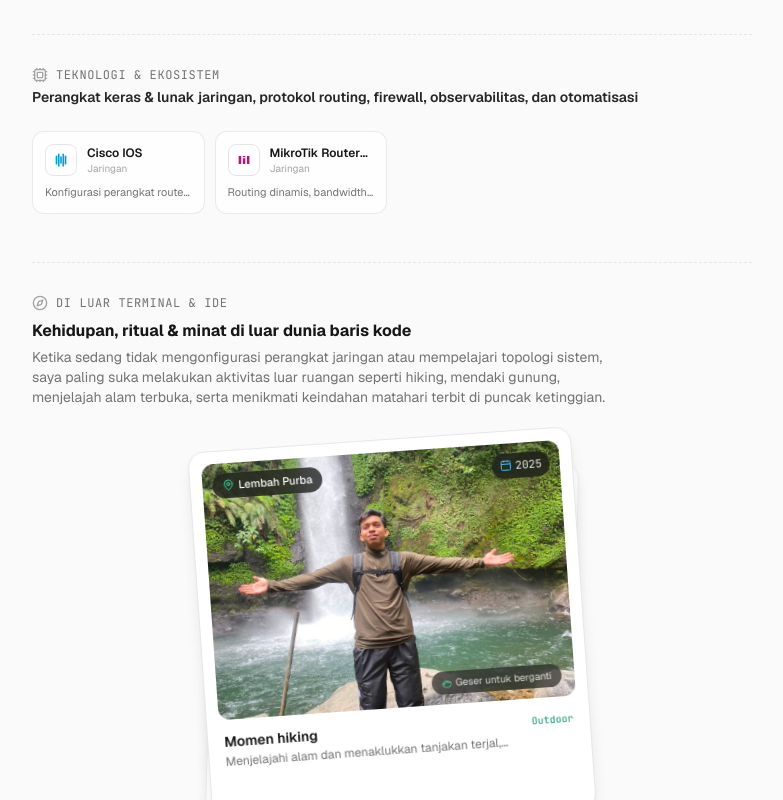
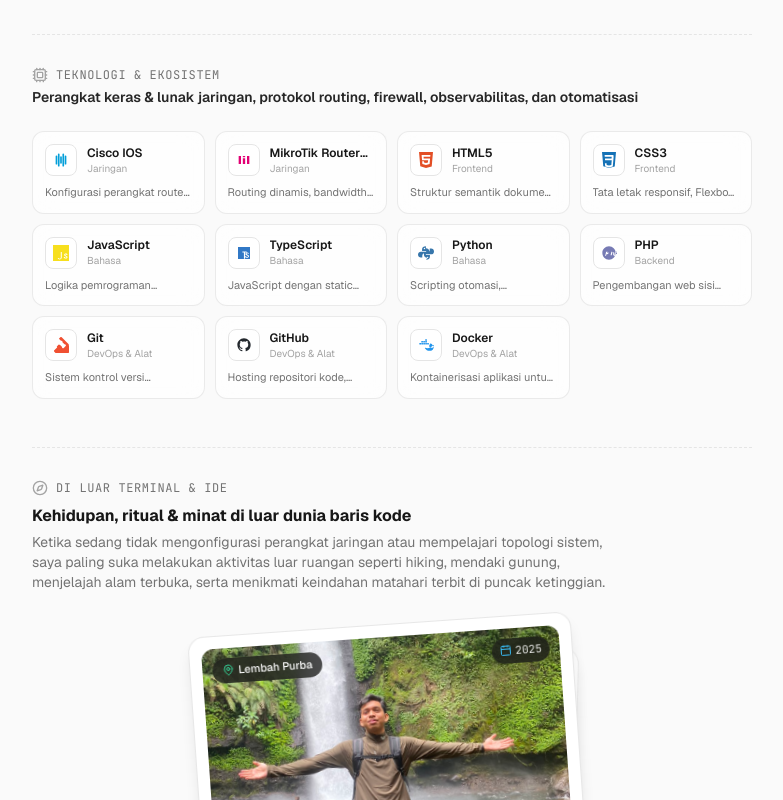
Before and after one commit to Yantokumar/bahrudinyusupcaruban, a React (Vite) app: page / in a window 1280 px wide. Shown: the part 1720-2520 px from the top of the page, without its empty margins (248-1031 px from the left). Built offline with nearby package versions, Linux system fonts and the light colour scheme.

Commit message:
feat: hapus background animasi biru dan tambahkan stack web, bahasa & devops ke teknologi ekosistem

```diff
--- a/src/App.tsx
+++ b/src/App.tsx
@@ -4,8 +4,6 @@ import { ThemeProvider } from './context/ThemeContext';
 import { Navbar } from './components/layout/Navbar';
 import { Footer } from './components/layout/Footer';
 import { Chatbot } from './components/ui/Chatbot';
-import { AmbientGlow } from './components/ui/AmbientGlow';
-import { NetworkCanvas } from './components/ui/NetworkCanvas';
 import { ScrollProgress } from './components/ui/ScrollProgress';
 import { HomePage } from './pages/HomePage';
 import { ProjectsPage } from './pages/ProjectsPage';
@@ -28,8 +26,6 @@ export const App: React.FC = () => {
         <ScrollToTop />
         <ScrollProgress />
         <div className="relative flex min-h-screen flex-col bg-[#fafafa] text-neutral-900 transition-colors duration-200 dark:bg-[#0c0c0e] dark:text-neutral-100 overflow-x-hidden">
-          <AmbientGlow />
-          <NetworkCanvas />
           <Navbar />
 
           <main className="relative z-10 flex-1">
--- a/src/components/ui/Icons.tsx
+++ b/src/components/ui/Icons.tsx
@@ -90,6 +90,31 @@ export const BrandIcons: Record<string, React.FC<IconProps>> = {
       <path d="M23.546 10.93L13.067.452a1.5 1.5 0 00-2.124 0L8.835 2.56l3.053 3.053a1.782 1.782 0 012.247 2.26l3.02 3.02a1.782 1.782 0 011.834 2.765l-2.85 2.85a1.782 1.782 0 01-2.765-1.834l-3.02-3.02a1.782 1.782 0 01-1.678-.456l-3.04 3.04a1.782 1.782 0 01.455 1.678l-4.14 4.14a1.5 1.5 0 000 2.124l10.478 10.478a1.5 1.5 0 002.124 0l10.478-10.478a1.5 1.5 0 000-2.124z" />
     </svg>
   ),
+  github: (props) => (
+    <svg viewBox="0 0 24 24" fill="currentColor" width={props.size || 20} height={props.size || 20} {...props}>
+      <path fillRule="evenodd" clipRule="evenodd" d="M12 2C6.477 2 2 6.484 2 12.017c0 4.425 2.865 8.18 6.839 9.504.5.092.682-.217.682-.483 0-.237-.008-.868-.013-1.703-2.782.605-3.369-1.343-3.369-1.343-.454-1.158-1.11-1.466-1.11-1.466-.908-.62.069-.608.069-.608 1.003.07 1.53 1.032 1.53 1.032.892 1.53 2.341 1.088 2.91.832.092-.647.35-1.088.636-1.338-2.22-.253-4.555-1.113-4.555-4.951 0-1.093.39-1.988 1.029-2.688-.103-.253-.446-1.272.098-2.65 0 0 .84-.27 2.75 1.026A9.564 9.564 0 0112 6.844c.85.004 1.705.115 2.504.337 1.909-1.296 2.747-1.027 2.747-1.027.546 1.379.202 2.398.1 2.651.64.7 1.028 1.595 1.028 2.688 0 3.848-2.339 4.695-4.566 4.943.359.309.678.92.678 1.855 0 1.338-.012 2.419-.012 2.747 0 .268.18.58.688.482A10.019 10.019 0 0022 12.017C22 6.484 17.522 2 12 2z" />
+    </svg>
+  ),
+  html5: (props) => (
+    <svg viewBox="0 0 24 24" fill="currentColor" width={props.size || 20} height={props.size || 20} {...props}>
+      <path d="M1.5 0h21l-1.91 21.563L11.977 24l-8.564-2.438L1.5 0zm7.031 9.75l-.232-2.718 10.059-.003.23-2.622L5.412 4.41l.698 8.01h9.126l-.326 3.426-2.91.804-2.955-.81-.188-2.11H6.248l.33 4.171L12 19.351l5.379-1.443.744-8.158H8.531z" />
+    </svg>
+  ),
+  css3: (props) => (
+    <svg viewBox="0 0 24 24" fill="currentColor" width={props.size || 20} height={props.size || 20} {...props}>
+      <path d="M1.5 0h21l-1.91 21.563L11.977 24l-8.565-2.438L1.5 0zm17.09 4.413L5.41 4.41l.24 2.622 10.422.003-.24 2.715H5.892l.24 2.673h10.013l-.68 6.926-3.465.955-3.465-.955-.224-2.454H5.875l.448 4.793 5.677 1.576 5.677-1.576.786-8.877.24-2.673.23-2.673z" />
+    </svg>
+  ),
+  javascript: (props) => (
+    <svg viewBox="0 0 24 24" fill="currentColor" width={props.size || 20} height={props.size || 20} {...props}>
+      <path d="M0 0h24v24H0V0zm22.034 18.276c-.175-1.017-.892-1.74-2.28-2.28l-.58-.23c-.76-.32-.93-.6-.93-.97 0-.44.35-.77.95-.77.62 0 .98.31 1.06.81h1.4c-.09-1.23-.95-2-2.46-2-1.63 0-2.44.95-2.44 2.05 0 .96.56 1.53 1.77 2.04l.56.24c.9.38 1.17.7 1.17 1.21 0 .57-.52.9-1.25.9-.93 0-1.33-.49-1.43-1.15h-1.45c.12 1.39 1.07 2.3 2.88 2.3 1.8 0 2.69-.95 2.69-2.16l-.09-.27zm-8.87.27v-8.05h-1.5v8.13c0 1.29-.63 1.85-1.68 1.85-.75 0-1.23-.37-1.46-.87h-1.39c.27 1.28 1.28 2.09 2.85 2.09 1.95 0 3.18-1.04 3.18-3.15z" />
+    </svg>
+  ),
+  php: (props) => (
+    <svg viewBox="0 0 24 24" fill="currentColor" width={props.size || 20} height={props.size || 20} {...props}>
+      <path d="M12 2C6.48 2 2 6.48 2 12s4.48 10 10 10 10-4.48 10-10S17.52 2 12 2zm-5.5 13.5l1.2-5.5h2.1c1.2 0 1.9.6 1.7 1.7-.2 1.3-1.1 2.2-2.3 2.2H8.1l-.6 2.6H6.5zm3-3.6h.6c.6 0 1.1-.5 1.2-1.1.1-.6-.2-1-.8-1h-.5l-.5 2.1zm4.9 3.6l1.2-5.5h1.2l-.4 1.8h.1c.4-.7 1.1-1.1 1.9-1.1.9 0 1.5.5 1.3 1.6l-.7 3.2h-1.2l.6-2.9c.1-.6-.1-.9-.6-.9-.5 0-1 .4-1.2 1.1l-.6 2.7H14.4zm5.5 0l1.2-5.5H23c1.2 0 1.9.6 1.7 1.7-.2 1.3-1.1 2.2-2.3 2.2h-1.1l-.6 2.6h-1.8zm3-3.6h.6c.6 0 1.1-.5 1.2-1.1.1-.6-.2-1-.8-1h-.5l-.5 2.1z" />
+    </svg>
+  ),
 };
 
 export const getBrandIcon = (name: string): React.FC<IconProps> | null => {
@@ -101,10 +126,15 @@ export const getBrandIcon = (name: string): React.FC<IconProps> | null => {
   if (normalized.includes('ansible')) return BrandIcons['ansible'];
   if (normalized.includes('linux') || normalized.includes('bash')) return BrandIcons['linux'];
   if (normalized.includes('firewall') || normalized.includes('security') || normalized.includes('vpn')) return BrandIcons['firewall'];
+  if (normalized.includes('html')) return BrandIcons['html5'];
+  if (normalized.includes('css')) return BrandIcons['css3'];
+  if (normalized.includes('javascript') || normalized === 'js') return BrandIcons['javascript'];
+  if (normalized.includes('typescript') || normalized === 'ts') return BrandIcons['typescript'];
+  if (normalized.includes('python')) return BrandIcons['python'];
+  if (normalized.includes('php')) return BrandIcons['php'];
+  if (normalized.includes('github')) return BrandIcons['github'];
+  if (normalized.includes('git')) return BrandIcons['git'];
+  if (normalized.includes('docker')) return BrandIcons['docker'];
   if (normalized.includes('network') || normalized.includes('switch') || normalized.includes('router') || normalized.includes('bgp') || normalized.includes('ospf') || normalized.includes('vlan')) return BrandIcons['network'];
-  if (normalized.includes('python')) return BrandIcons['python'];
-  if (normalized.includes('docker')) return BrandIcons['docker'];
-  if (normalized.includes('git')) return BrandIcons['git'];
-  if (normalized.includes('typescript') || normalized === 'ts') return BrandIcons['typescript'];
   return BrandIcons['network'] || null;
 };
--- a/src/config.ts
+++ b/src/config.ts
@@ -79,6 +79,69 @@ export const portfolioConfig: PortfolioConfig = {
       icon: "mikrotik",
       color: "#E20074",
       description: "Routing dinamis, bandwidth management (Queue), NAT, dan firewall filter",
+    },
+    {
+      name: "HTML5",
+      category: "Frontend",
+      icon: "html5",
+      color: "#E34F26",
+      description: "Struktur semantik dokumen web modern dan aksesibilitas",
+    },
+    {
+      name: "CSS3",
+      category: "Frontend",
+      icon: "css3",
+      color: "#1572B6",
+      description: "Tata letak responsif, Flexbox, Grid, dan animasi antarmuka",
+    },
+    {
+      name: "JavaScript",
+      category: "Bahasa",
+      icon: "javascript",
+      color: "#F7DF1E",
+      description: "Logika pemrograman dinamis, manipulasi DOM, dan interaktivitas",
+    },
+    {
+      name: "TypeScript",
+      category: "Bahasa",
+      icon: "typescript",
+      color: "#3178C6",
+      description: "JavaScript dengan static typing untuk kode yang andal dan terstruktur",
+    },
+    {
+      name: "Python",
+      category: "Bahasa",
+      icon: "python",
+      color: "#3776AB",
+      description: "Scripting otomasi, pengolahan data, dan administrasi sistem",
+    },
+    {
+      name: "PHP",
+      category: "Backend",
+      icon: "php",
+      color: "#777BB4",
+      description: "Pengembangan web sisi server dan integrasi basis data",
+    },
+    {
+      name: "Git",
+      category: "DevOps & Alat",
+      icon: "git",
+      color: "#F05032",
+      description: "Sistem kontrol versi terdistribusi untuk pelacakan kode",
+    },
+    {
+      name: "GitHub",
+      category: "DevOps & Alat",
+      icon: "github",
+      color: "#24292e",
+      description: "Hosting repositori kode, kolaborasi, dan otomatisasi workflow",
+    },
+    {
+      name: "Docker",
+      category: "DevOps & Alat",
+      icon: "docker",
+      color: "#2496ED",
+      description: "Kontainerisasi aplikasi untuk lingkungan pengujian yang konsisten",
     },
   ],
 
```
